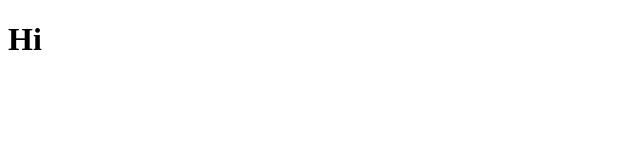
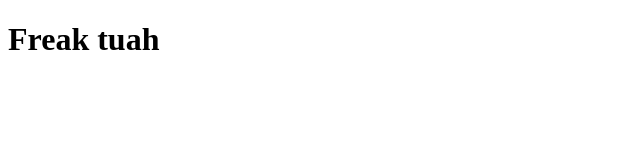
Before and after one commit to clowntud/freaktuah, a plain HTML site: page index.html in a window 1280 px wide. Shown: the whole page, without its empty margins (0-640 px from the left). Drawn offline with Linux system fonts and the light colour scheme.

Commit message:
Update index.html

```diff
--- a/index.html
+++ b/index.html
@@ -6,6 +6,6 @@
   <title>Freak tuah</title>
 </head>
 <body>
-  <h1>Hi</h1>
+  <h1>Freak tuah</h1>
 </body>
 </html>
```
